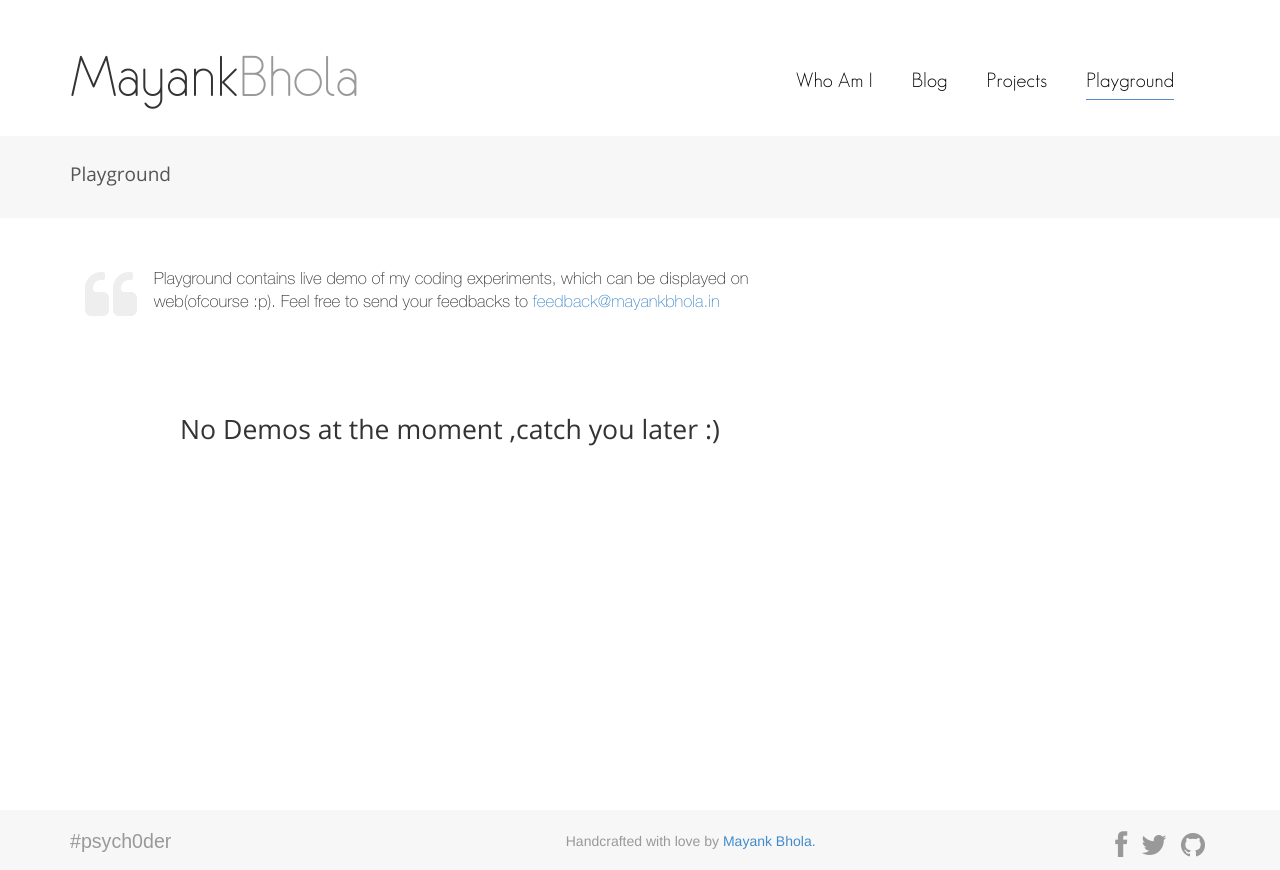
After one commit to psych0der/mayankbhola, a Django app: page /playground/ in a window 1280 px wide. The commit adds this page. Run offline with Django 3.2, Linux system fonts and the light colour scheme; parts of the project's set-up code (start-up, migrations or seed data) failed here and were passed over; some libraries are stand-ins or nearby versions.

Commit message:
playground added

```diff
--- a/blogengine/views.py
+++ b/blogengine/views.py
@@ -18,6 +18,8 @@ def projects(request):
       return render_to_response('projects.html', { 'type':'project'})
 
 
+def playground(request):
+      return render_to_response('playground.html', { 'type':'playground'})
 
 
 def getPostsList(request, selected_page=1):
--- a/mayankbhola/common/sidebar.py
+++ b/mayankbhola/common/sidebar.py
@@ -28,7 +28,7 @@ def monthList():
 
 def categoryList():
     if not Category.objects.count() : return []
-    categories = Category.objects.all()
+    categories = Category.objects.all()[0:10]
     return categories
 
 
--- a/mayankbhola/urls.py
+++ b/mayankbhola/urls.py
@@ -22,17 +22,15 @@ urlpatterns = patterns('',
 
     url(r'^about/$', 'blogengine.views.aboutMe'),
     url(r'^projects/$', 'blogengine.views.projects'),
+    url(r'^playground/$', 'blogengine.views.playground'),
 
     url(r'^blog/archive/(?P<year>\d{4})/(?P<month>\d+)/$',
         PostMonthArchiveView.as_view(month_format='%m'),
         name="archive_month_numeric"),
 
-
     url(r'^blog/archive/(?P<year>\d{4})/(?P<month>[-\w]+)/$',
         PostMonthArchiveView.as_view(),
         name="archive_month"),
-
-
 
     url(r'^blog/category/(?P<categorySlug>[-\w]+)/(?P<selected_page>\d+)/?$', 'blogengine.views.getCategory'),
     url(r'^blog/category/(?P<categorySlug>[-\w]+)/$', 'blogengine.views.getCategory'),
@@ -45,8 +43,7 @@ urlpatterns = patterns('',
     url(r'^blog/$', 'blogengine.views.getPostsList'),
     url(r'^feeds/posts/$', PostsFeed()),
 	url(r'^admin/', include(admin.site.urls)),
-    url(r'^redactor/', include('redactor.urls')),
-    url(r'^ckeditor/', include('ckeditor.urls')),
+
 )
 
 if settings.DEBUG :
--- a/project_static/bootstrap/css/custom.css
+++ b/project_static/bootstrap/css/custom.css
@@ -405,6 +405,10 @@ text-decoration: none;
     font-family: hnew;
 }
 
+.hneubold {
+    font-family: hneubold;
+}
+
 .relative {
     position: relative;
 }
--- a/templates/header.html
+++ b/templates/header.html
@@ -43,7 +43,7 @@
   <li><a href="/about/" {%if type == "about" %} class="highlight" {%endif%}  id="Who Am I">Who Am I</a></li>
   <li><a href="/blog/" {%if type == "blog" %} class="highlight" {%endif%}>Blog</a></li>
   <li><a href="/projects/"{%if type == "project" %} class="highlight" {%endif%} >Projects</a></li>
-  <li><a href="/playground/">Playground</a></li>
+  <li><a href="/playground/" {%if type == "playground" %} class="highlight" {%endif%} >Playground</a></li>
   </ul>
 
   </header>
--- /dev/null
+++ b/templates/playground.html
@@ -0,0 +1,25 @@
+{% include 'header.html' %}
+
+    <p class="lead subtitle text-danger"><span class="subtitle-text"> Playground </span></p>
+    <div class="container">
+        <div class="col-md-8">
+        <i class="icon-quote-left icon-4x pull-left icon-muted"></i>
+        <p class="lead text-left project-intro hnew">
+		Playground contains live demo of my coding experiments, which can be displayed on web(ofcourse :p).
+		Feel free to send your feedbacks to <span class="text-primary">feedback@mayankbhola.in</span>
+
+		</p>
+
+		</br></br></br>
+        <h3 class="opens big-font text-center ">No Demos at the moment ,catch you later :) </h3>
+
+
+
+
+
+
+        </div>
+
+    </div>
+
+{% include 'footer.html' %}
--- a/templates/sidebar.html
+++ b/templates/sidebar.html
@@ -20,6 +20,4 @@ Categories
   {% endfor %}
 </ul>
 
-
-
 </div>
```
Also changed, not shown: templates/404.html (+6 -1 lines).
